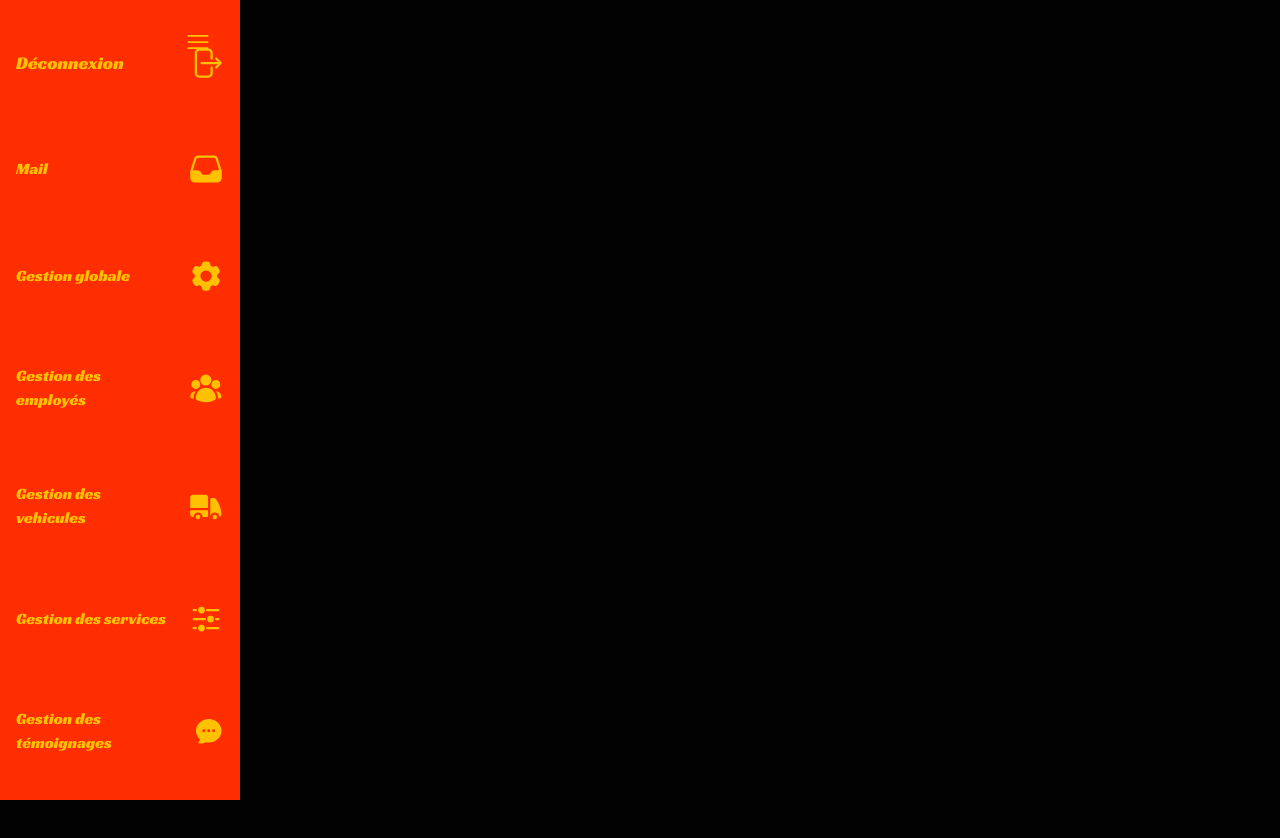
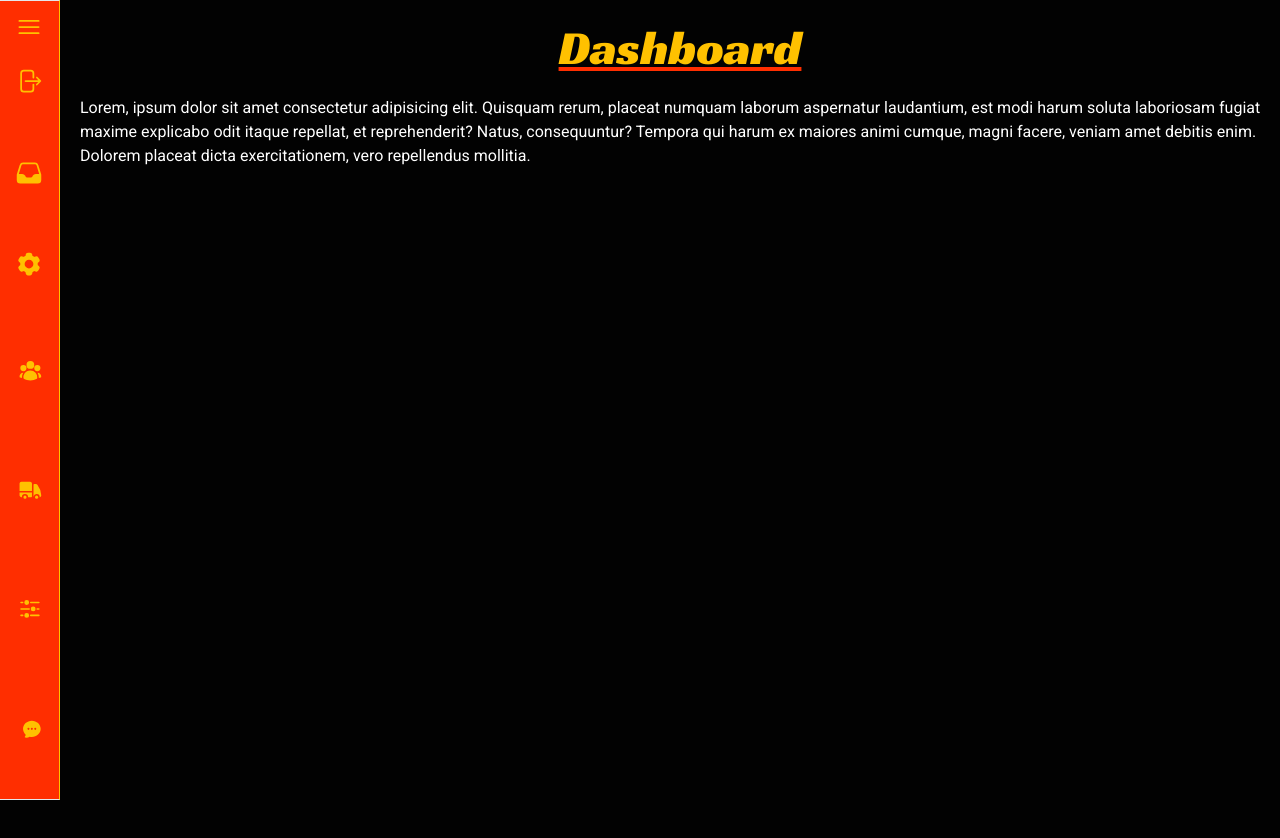
Before and after one commit to MisterWaner/garage-vincent-parrot-front, a React (Vite) app: page /admin in a window 1280 px wide. Shown: the top 838 px of the page. Built offline with nearby package versions, Linux system fonts and the light colour scheme.

Commit message:
finish sidenav for admin

```diff
--- a/src/components/SideNav/SideNav.jsx
+++ b/src/components/SideNav/SideNav.jsx
@@ -55,28 +55,41 @@ const SideNav = () => {
     };
 
     return (
-        <aside className="h-screen min-h-full bg-red-02 fixed top-0 left-0 z-40 text-yellow-02">
-            <nav className="flex flex-col h-full w-60">
+        <aside className="h-screen min-h-full  fixed top-0 left-0 z-40 text-yellow-02">
+            <nav
+                className={`flex flex-col h-full absolute transition-all duration-300 ease-in w-60 border border-r-yellow-02 ${
+                    open ? "left-0 bg-red-02/60 " : "left-[-180px] bg-red-02"
+                }`}
+            >
                 <button
                     onClick={toggleSideNav}
-                    className="absolute top-6 right-6 border-0 icone-toggle bg-transparent p-1 w-9 h-9"
+                    className="absolute z-40 top-2 right-4 border-0 icone-toggle bg-transparent pl-2 w-9 h-9 hover:text-white duration-300"
                 >
                     {open ? <XMarkIcon /> : <Bars3Icon />}
                 </button>
-                <ul className="w-full h-full absolute transition-all duration-300 ease-in flex flex-col items-center justify-around px-4 py-5 space-y-5 ">
+                <ul
+                    className={` w-full h-full absolute  flex flex-col items-center justify-around px-4 py-5 space-y-5 `}
+                >
                     <Link
                         onClick={handleSignOut}
-                        className="flex items-center justify-between w-full gap-4 text-lg lg-text-xl hover:text-white duration-300"
+                        className="flex items-center justify-between w-full gap-4 text-lg lg-text-xl hover:text-white duration-300 mt-6"
                     >
                         Déconnexion
-                        <ArrowRightOnRectangleIcon className="w-9" />
+                        <ArrowRightOnRectangleIcon className="w-9 pl-2" />
                     </Link>
                     {Links.map((item) => (
-                        <li className="flex items-center justify-between w-full gap-4" key={item.name}>
-                            <Link to={item.link} onClick={toggleSideNav}>
+                        <li
+                            className="flex items-center justify-between w-full gap-4 text-lg lg-text-xl hover:text-white duration-300"
+                            key={item.name}
+                        >
+                            <Link
+                                className="flex items-center justify-between gap-4 w-full"
+                                to={item.link}
+                                onClick={toggleSideNav}
+                            >
                                 {item.name}
+                                <div className="w-9 pl-2">{item.icon}</div>
                             </Link>
-                            <div className="w-9">{item.icon}</div>
                         </li>
                     ))}
                 </ul>
--- a/src/pages/Auth/Admin/Dashboard/Dashboard.jsx
+++ b/src/pages/Auth/Admin/Dashboard/Dashboard.jsx
@@ -1,8 +1,10 @@
+const Dashboard = () => {
+    return (
+        <main className="ml-[80px] text-white">
+            <h1 className="text-center text-3xl text-yellow-02 underline my-6 sm:text-5xl decoration-red-02">Dashboard</h1>
+            <section>Lorem, ipsum dolor sit amet consectetur adipisicing elit. Quisquam rerum, placeat numquam laborum aspernatur laudantium, est modi harum soluta laboriosam fugiat maxime explicabo odit itaque repellat, et reprehenderit? Natus, consequuntur? Tempora qui harum ex maiores animi cumque, magni facere, veniam amet debitis enim. Dolorem placeat dicta exercitationem, vero repellendus mollitia.</section>
+        </main>
+    );
+};
 
-const Dashboard = () => {
-  return (
-    <div className="mt-[160px] text-white">Dashboard</div>
-  )
-}
-
-export default Dashboard
+export default Dashboard;
--- a/src/pages/Public/Contact/Contact.jsx
+++ b/src/pages/Public/Contact/Contact.jsx
@@ -1,5 +1,11 @@
 const Contact = () => {
-    return <div>Contact</div>;
+    return (
+        <main className="max-w-[1400px] mx-auto mt-[160px] p-5 text-white">
+            <h1 className="text-center text-3xl text-yellow-02 underline mb-6 sm:text-5xl decoration-red-02">
+                Contact
+            </h1>
+        </main>
+    );
 };
 
 export default Contact;
```
